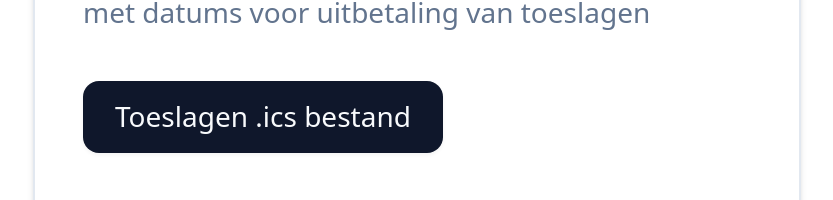
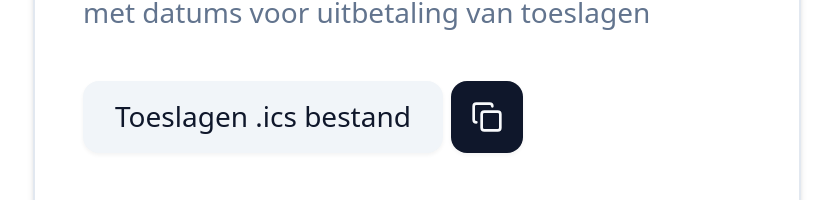
Before and after one commit to ketelaar/toeslagen-cal, a SvelteKit app: page / in a window 1280 px wide. Shown: the part 325-525 px from the top of the page, without its empty margins (223-1056 px from the left). Built offline with nearby package versions, Linux system fonts and the light colour scheme.

Commit message:
Added button to copy the link to the .ics file to the clipboard

```diff
--- a/src/routes/+page.svelte
+++ b/src/routes/+page.svelte
@@ -2,6 +2,23 @@
 	import DarkModeToggle from '$lib/components/darkModeToggle.svelte';
 	import Button from '$lib/components/ui/button/button.svelte';
 	import * as Card from '$lib/components/ui/card/index';
+	import Copy from '@lucide/svelte/icons/copy';
+	import Check from '@lucide/svelte/icons/check';
+	import { fade } from 'svelte/transition';
+
+	let isPlayingCopyAnimation = $state(false);
+
+	function copyToClipboard() {
+		if (isPlayingCopyAnimation) {
+			return;
+		}
+
+		isPlayingCopyAnimation = true;
+		navigator.clipboard.writeText(`${location.origin}/file`);
+		setTimeout(() => {
+			isPlayingCopyAnimation = false;
+		}, 2000);
+	}
 </script>
 
 <Card.Root class="mx-auto w-full max-w-sm md:scale-200">
@@ -12,7 +29,24 @@
 		>
 	</Card.Header>
 	<Card.Content>
-		<Button href="/file">Toeslagen .ics bestand</Button>
+		<div class="flex gap-1">
+			<Button variant="secondary" href="/file">Toeslagen .ics bestand</Button>
+			<Button
+				size="icon"
+				onclick={copyToClipboard}
+				aria-label="Kopieer link voor het .ics bestand naar het klembord"
+			>
+				{#if isPlayingCopyAnimation}
+					<div in:fade>
+						<Check />
+					</div>
+				{:else}
+					<div in:fade>
+						<Copy />
+					</div>
+				{/if}
+			</Button>
+		</div>
 	</Card.Content>
 	<Card.Footer>
 		<DarkModeToggle />
```
